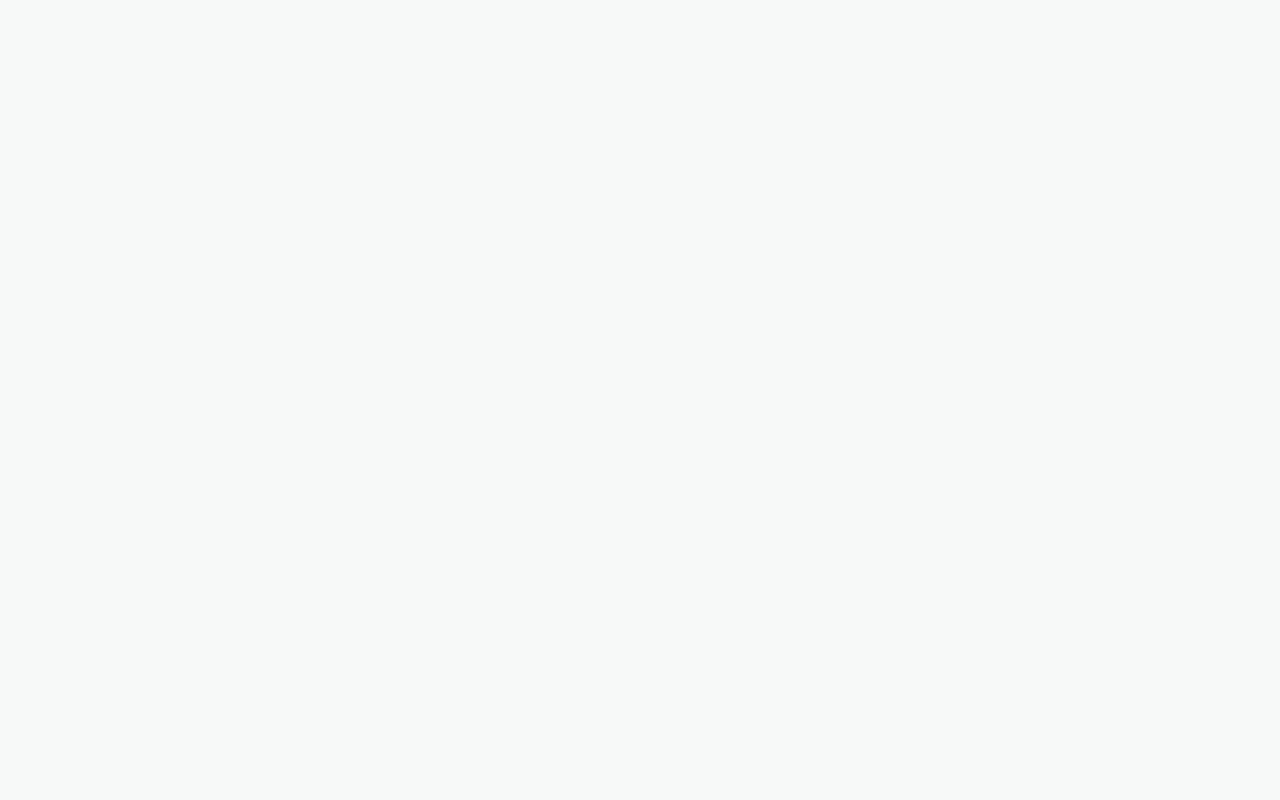
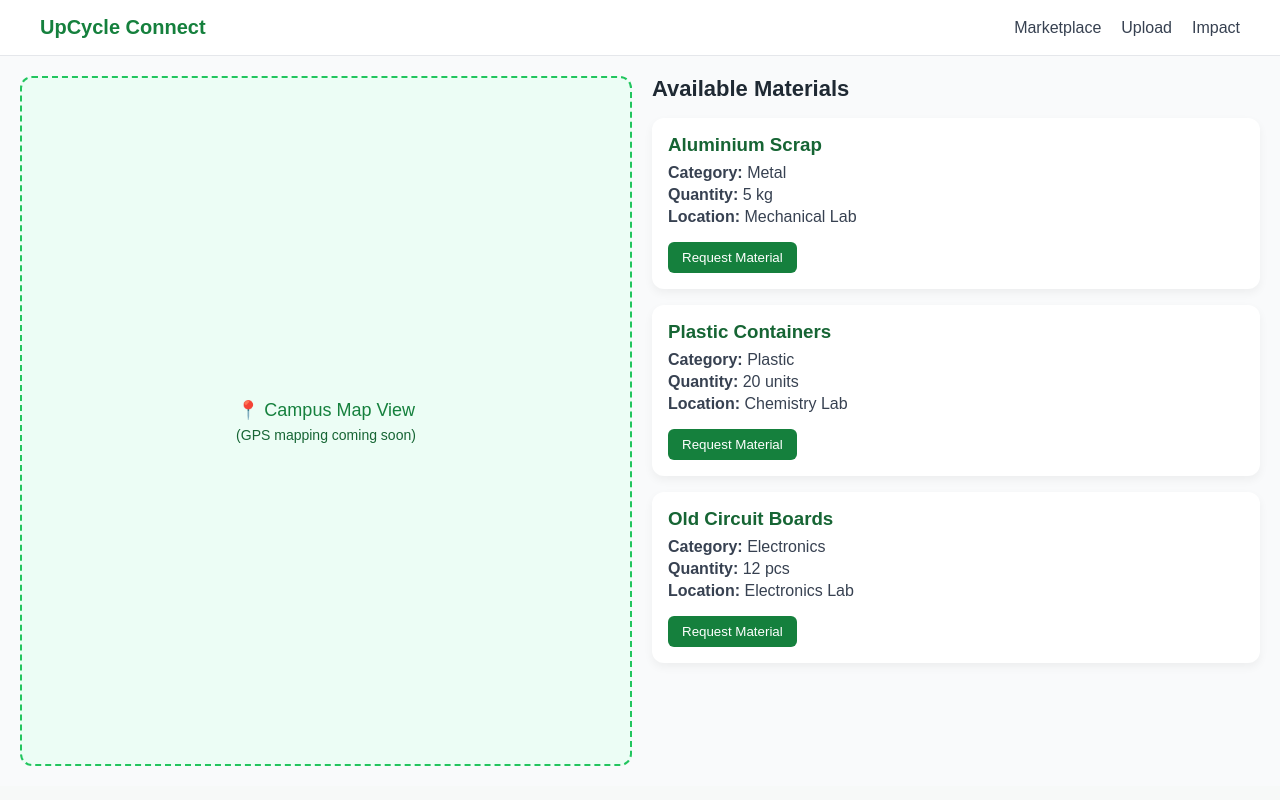
Before and after one commit to Gaurang-01/dsa, a React (Vite) app: page /marketplace in a window 1280 px wide. Before the commit this address had no page. Built offline with nearby package versions, Linux system fonts and the light colour scheme.

Commit message:
first commit

```diff
--- a/src/App.jsx
+++ b/src/App.jsx
@@ -1,11 +1,17 @@
 import { BrowserRouter, Routes, Route } from "react-router-dom";
 import Landing from "./pages/Landing/Landing";
+import Marketplace from "./pages/Marketplace/Marketplace";
+import UploadMaterial from "./pages/UploadMaterial/UploadMaterial";
+
+
 
 function App() {
   return (
     <BrowserRouter>
       <Routes>
         <Route path="/" element={<Landing />} />
+        <Route path="/marketplace" element={<Marketplace />} />
+        <Route path="/upload" element={<UploadMaterial />} />
       </Routes>
     </BrowserRouter>
   );
--- /dev/null
+++ b/src/pages/Marketplace/Marketplace.css
@@ -0,0 +1,67 @@
+.marketplace {
+  display: flex;
+  gap: 20px;
+  padding: 20px;
+  background: #f9fafb;
+  min-height: calc(100vh - 70px);
+}
+
+.map-section {
+  flex: 1;
+  background: #ecfdf5;
+  border: 2px dashed #22c55e;
+  border-radius: 12px;
+  display: flex;
+  flex-direction: column;
+  align-items: center;
+  justify-content: center;
+  font-size: 18px;
+  color: #15803d;
+}
+
+.map-section span {
+  font-size: 14px;
+  margin-top: 6px;
+  color: #166534;
+}
+
+.materials-section {
+  flex: 1;
+}
+
+.materials-section h2 {
+  margin-bottom: 16px;
+  font-size: 22px;
+}
+
+.material-card {
+  background: white;
+  padding: 16px;
+  margin-bottom: 16px;
+  border-radius: 12px;
+  box-shadow: 0 4px 10px rgba(0, 0, 0, 0.05);
+}
+
+.material-card h3 {
+  margin-bottom: 8px;
+  color: #166534;
+}
+
+.material-card p {
+  margin: 4px 0;
+  color: #374151;
+}
+
+.request-btn {
+  margin-top: 12px;
+  padding: 8px 14px;
+  border: none;
+  background: #15803d;
+  color: white;
+  border-radius: 6px;
+  cursor: pointer;
+}
+
+.request-btn:hover {
+  background: #166534;
+}
--- /dev/null
+++ b/src/pages/Marketplace/Marketplace.jsx
@@ -0,0 +1,67 @@
+import Navbar from "../../components/Navbar/Navbar";
+import "./Marketplace.css";
+
+const materials = [
+  {
+    id: 1,
+    name: "Aluminium Scrap",
+    category: "Metal",
+    quantity: "5 kg",
+    location: "Mechanical Lab",
+  },
+  {
+    id: 2,
+    name: "Plastic Containers",
+    category: "Plastic",
+    quantity: "20 units",
+    location: "Chemistry Lab",
+  },
+  {
+    id: 3,
+    name: "Old Circuit Boards",
+    category: "Electronics",
+    quantity: "12 pcs",
+    location: "Electronics Lab",
+  },
+];
+
+function Marketplace() {
+  return (
+    <>
+      <Navbar />
+
+      <div className="marketplace">
+        {/* Map Section */}
+        <div className="map-section">
+          <p>📍 Campus Map View</p>
+          <span>(GPS mapping coming soon)</span>
+        </div>
+
+        {/* Materials List */}
+        <div className="materials-section">
+          <h2>Available Materials</h2>
+
+          {materials.map((item) => (
+            <div className="material-card" key={item.id}>
+              <h3>{item.name}</h3>
+
+              <p>
+                <strong>Category:</strong> {item.category}
+              </p>
+              <p>
+                <strong>Quantity:</strong> {item.quantity}
+              </p>
+              <p>
+                <strong>Location:</strong> {item.location}
+              </p>
+
+              <button className="request-btn">Request Material</button>
+            </div>
+          ))}
+        </div>
+      </div>
+    </>
+  );
+}
+
+export default Marketplace;
--- /dev/null
+++ b/src/pages/UploadMaterial/UploadMaterial.css
@@ -0,0 +1,58 @@
+.upload-container {
+  padding: 40px;
+  max-width: 600px;
+  margin: auto;
+}
+
+.upload-container h2 {
+  margin-bottom: 20px;
+  color: #166534;
+}
+
+.upload-form {
+  display: flex;
+  flex-direction: column;
+  gap: 16px;
+}
+
+.upload-form label {
+  display: flex;
+  flex-direction: column;
+  font-weight: 500;
+  color: #374151;
+}
+
+.upload-form input,
+.upload-form select,
+.upload-form textarea {
+  margin-top: 6px;
+  padding: 10px;
+  border-radius: 6px;
+  border: 1px solid #d1d5db;
+}
+
+.upload-form button {
+  margin-top: 10px;
+  padding: 12px;
+  background: #15803d;
+  color: white;
+  border: none;
+  border-radius: 6px;
+  cursor: pointer;
+}
+
+.upload-form button:hover {
+  background: #166534;
+}
+.image-preview {
+  margin-top: 10px;
+}
+
+.image-preview img {
+  width: 100%;
+  max-height: 220px;
+  object-fit: cover;
+  border-radius: 8px;
+  margin-top: 6px;
+  border: 1px solid #d1d5db;
+}
--- /dev/null
+++ b/src/pages/UploadMaterial/UploadMaterial.jsx
@@ -0,0 +1,74 @@
+import { useState } from "react";
+import Navbar from "../../components/Navbar/Navbar";
+import "./UploadMaterial.css";
+
+function UploadMaterial() {
+  const [imagePreview, setImagePreview] = useState(null);
+
+  const handleImageChange = (e) => {
+    const file = e.target.files[0];
+    if (file) {
+      setImagePreview(URL.createObjectURL(file));
+    }
+  };
+
+  return (
+    <>
+      <Navbar />
+
+      <div className="upload-container">
+        <h2>Upload Waste Material</h2>
+
+        <form className="upload-form">
+          <label>
+            Material Name
+            <input type="text" placeholder="e.g. Copper Wire" />
+          </label>
+
+          <label>
+            Category
+            <select>
+              <option>Metal</option>
+              <option>Plastic</option>
+              <option>Electronics</option>
+              <option>Chemical</option>
+              <option>Wood</option>
+            </select>
+          </label>
+
+          <label>
+            Quantity
+            <input type="text" placeholder="e.g. 5 kg / 10 units" />
+          </label>
+
+          <label>
+            Description
+            <textarea placeholder="Any extra details..." />
+          </label>
+
+          {/* IMAGE UPLOAD */}
+          <label>
+            Upload Image
+            <input
+              type="file"
+              accept="image/*"
+              onChange={handleImageChange}
+            />
+          </label>
+
+          {/* IMAGE PREVIEW */}
+          {imagePreview && (
+            <div className="image-preview">
+              <p>Preview:</p>
+              <img src={imagePreview} alt="Material Preview" />
+            </div>
+          )}
+
+          <button type="submit">Upload Material</button>
+        </form>
+      </div>
+    </>
+  );
+}
+
+export default UploadMaterial;
```
